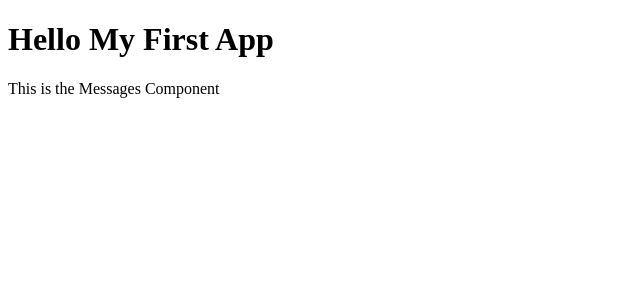
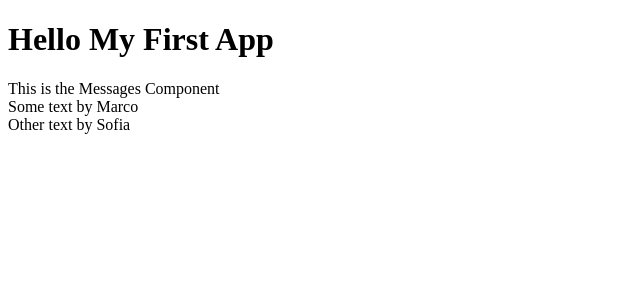
Before and after one commit to MaMolinaro/messageboard, an Angular app in the folder frontend/: page / in a window 1280 px wide. Shown: the top 300 px of the page, without its empty margins (0-640 px from the left). Built offline with nearby package versions, Linux system fonts and the light colour scheme.

Commit message:
Show our data

```diff
--- a/frontend/src/app/menssages.component.ts
+++ b/frontend/src/app/menssages.component.ts
@@ -2,7 +2,17 @@
 
 @Component({
   selector: 'messages',
-  template: 'This is the Messages Component'
+  template: 'This is the Messages Component <div *ngFor="let message of messages">{{message.text}} by {{message.owner}}</div>'
 })
 export class MessagesComponent {
+    messages = [
+        {
+            text: 'Some text',
+            owner: 'Marco'
+        },
+        {
+            text: 'Other text',
+            owner: 'Sofia'
+        }
+    ];
 }
```
